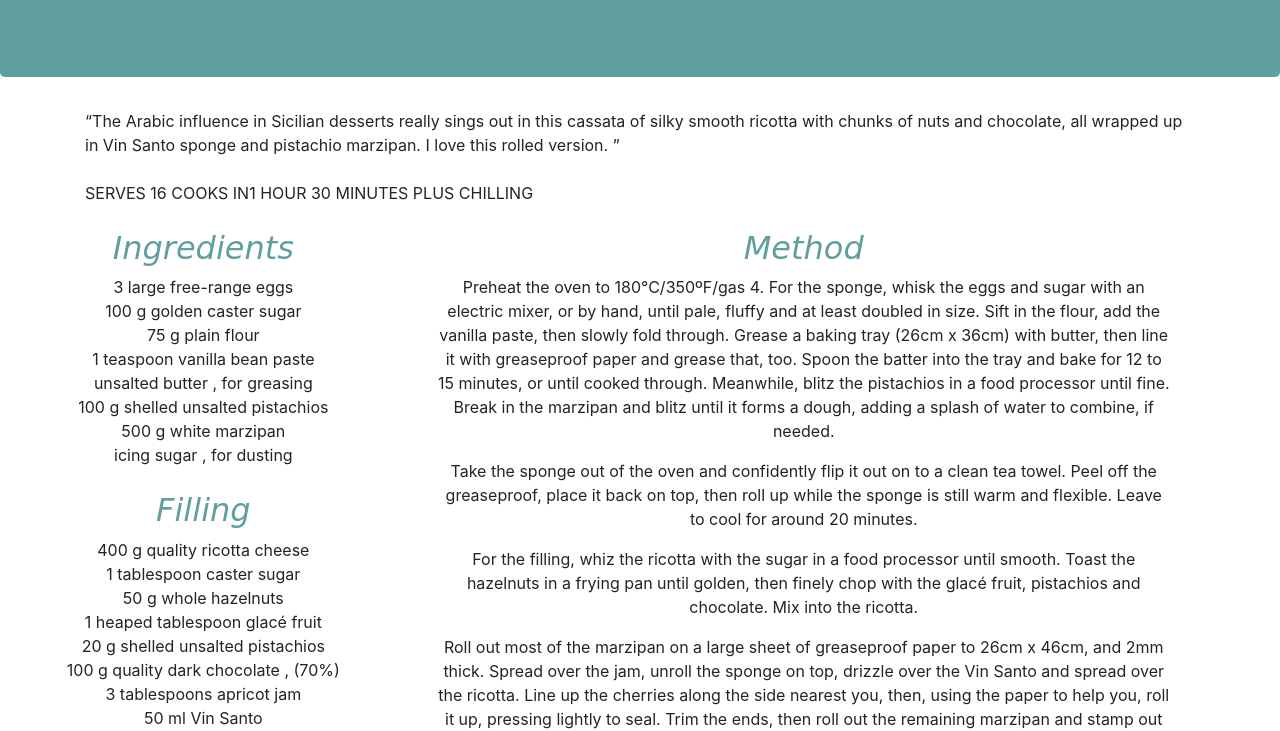
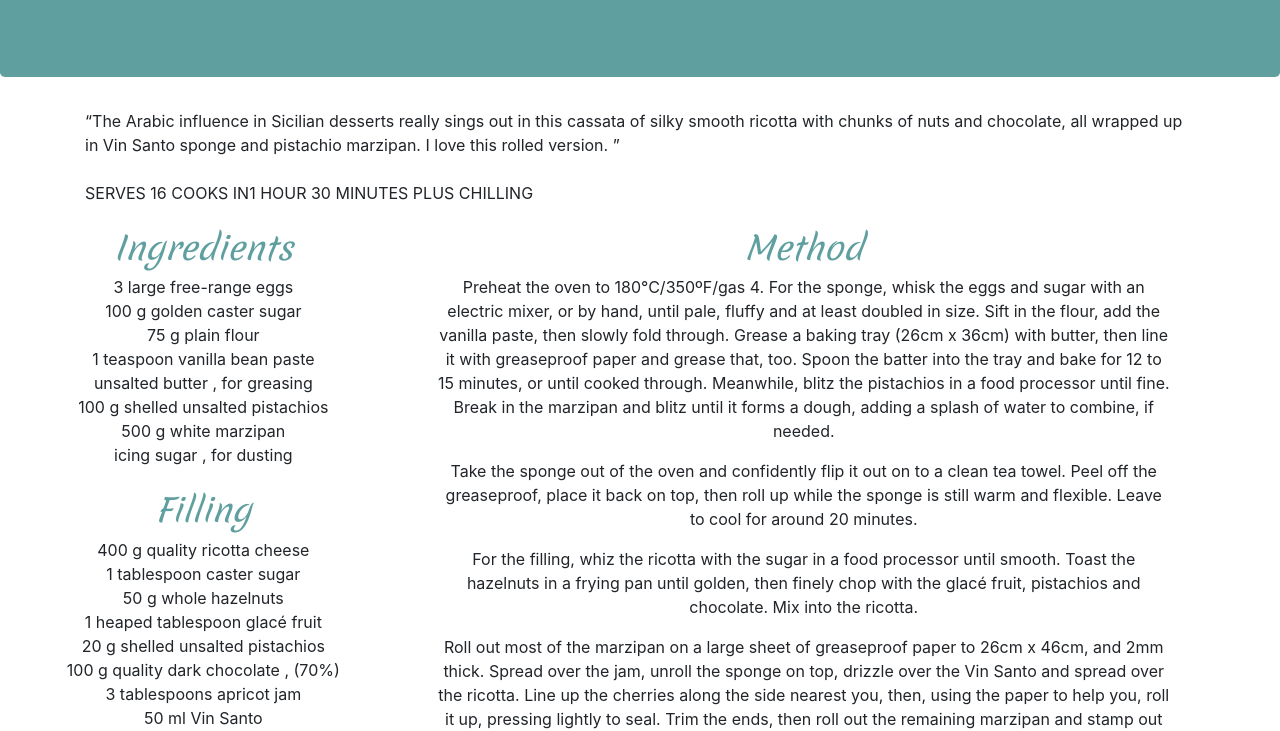
Before and after one commit to katrina-mathebula/recipeProject, a plain HTML site: page index.html in a window 1280 px wide. Shown: the part 759-1490 px from the top of the page. Drawn offline with nearby package versions, Linux system fonts and the light colour scheme.

Commit message:
Update index.html

```diff
--- a/index.html
+++ b/index.html
@@ -7,6 +7,7 @@
     <link rel="stylesheet" href="https://maxcdn.bootstrapcdn.com/bootstrap/4.4.1/css/bootstrap.min.css">
     <link rel="stylesheet" href="css/styles.css">
     <link href="images/Rolled%20cassata.jpg">
+    <link href="https://fonts.googleapis.com/css?family=Merienda&display=swap" rel="stylesheet">
 
     <script src="https://code.jquery.com/jquery-3.4.1.slim.min.js" integrity="sha384-J6qa4849blE2+poT4WnyKhv5vZF5SrPo0iEjwBvKU7imGFAV0wwj1yYfoRSJoZ+n" crossorigin="anonymous"></script>
     <script src="https://cdn.jsdelivr.net/npm/popper.js@1.16.0/dist/umd/popper.min.js" integrity="sha384-Q6E9RHvbIyZFJoft+2mJbHaEWldlvI9IOYy5n3zV9zzTtmI3UksdQRVvoxMfooAo" crossorigin="anonymous"></script>
```
